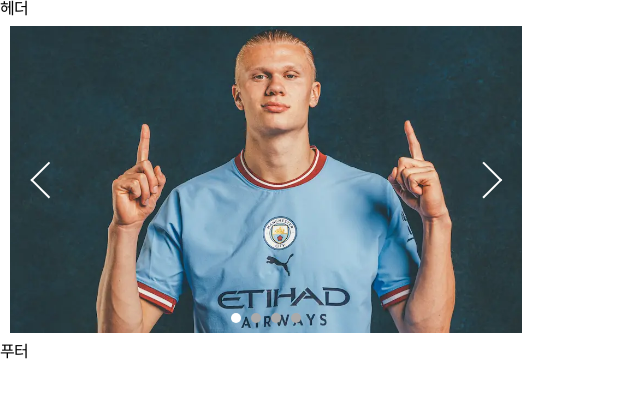
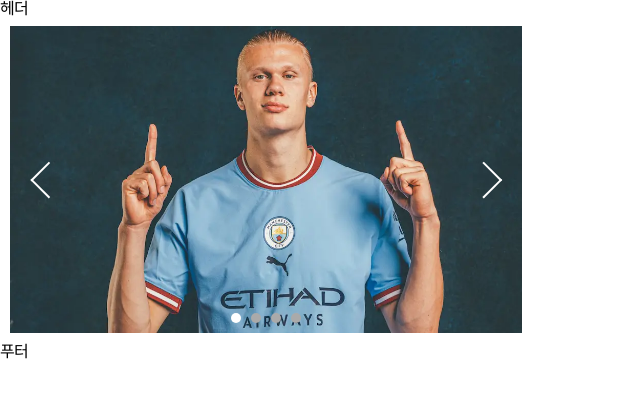
Before and after one commit to yhnb3/reusable_box, a React (Create React App) app: page / in a window 1280 px wide. Shown: the top 398 px of the page, without its empty margins (0-640 px from the left). Built offline with nearby package versions, Linux system fonts and the light colour scheme.

Commit message:
Feat: 창 크기에 따른 이미지 최적화 적용

```diff
--- /dev/null
+++ b/src/components/Carousel/CarouselIndicator/carouselIndicator.module.scss
@@ -0,0 +1,24 @@
+@use '/src/styles/contants/color';
+
+.indicatorContainer {
+  position: absolute;
+  bottom: 10px;
+  left: 50%;
+  display: flex;
+  transform: translateX(-50%);
+}
+
+.indicator {
+  width: 10px;
+  height: 10px;
+  background-color: color.$GRAYA;
+  border-radius: 50%;
+
+  + .indicator {
+    margin-left: 10px;
+  }
+
+  &.currentIndicator {
+    background-color: color.$WHITE;
+  }
+}
--- /dev/null
+++ b/src/components/Carousel/CarouselIndicator/index.tsx
@@ -0,0 +1,33 @@
+import { MouseEventHandler } from 'react'
+import cx from 'classnames'
+
+import styles from './carouselIndicator.module.scss'
+
+interface IProps {
+  onClick: MouseEventHandler<HTMLButtonElement>
+  players: string[]
+  current: () => number
+}
+
+const CarouselIndicator = ({ onClick, players, current }: IProps) => {
+  return (
+    <div className={styles.indicatorContainer}>
+      {players.map((_, idx) => {
+        const key = `carousel-indicator-${idx}`
+        return (
+          <button
+            data-number={idx + 1}
+            type='button'
+            key={key}
+            className={cx(styles.indicator, { [styles.currentIndicator]: current() === idx + 1 })}
+            onClick={onClick}
+          >
+            {' '}
+          </button>
+        )
+      })}
+    </div>
+  )
+}
+
+export default CarouselIndicator
--- a/src/components/Carousel/carousel.module.scss
+++ b/src/components/Carousel/carousel.module.scss
@@ -33,12 +33,14 @@
   transform: rotate(45deg);
 }
 
+.carouselPicutre {
+  width: 40vw;
+  height: 24vw;
+}
+
 .carouselImage {
-  width: 100%;
-  height: 100%;
-  object-position: top;
-  object-fit: cover;
-  transform: translateX(-40vw);
+  width: 40vw;
+  height: 24vw;
 }
 
 .indicatorContainer {
--- a/src/components/Carousel/index.tsx
+++ b/src/components/Carousel/index.tsx
@@ -1,5 +1,6 @@
 import { MouseEventHandler, useState } from 'react'
-import cx from 'classnames'
+
+import CarouselIndicator from './CarouselIndicator'
 import styles from './carousel.module.scss'
 
 const players = ['halland', 'debruyne', 'phoden', 'rodrigo']
@@ -7,6 +8,7 @@
 const Carousel = () => {
   const [location, setLocation] = useState(1)
   const [transition, setTransition] = useState('transform 0.5s ease-in-out')
+  const playersForImage = [players[players.length - 1], ...players, players[0]]
 
   const transform = `translate(-${100 * location}%)`
 
@@ -56,50 +58,23 @@
       <button className={styles.prevBtn} type='button' onClick={prevBtnOnClick}>
         {' '}
       </button>
-      <img
-        className={styles.carouselImage}
-        key={players[players.length - 1]}
-        src={`images/${players[players.length - 1]}_large.webp`}
-        alt={players[players.length - 1]}
-        style={{ transform: `${transform}`, transition: `${transition}` }}
-      />
-      {players.map((player) => {
+      {playersForImage.map((player, idx) => {
+        const key = `player-${idx}`
         return (
-          <img
-            className={styles.carouselImage}
-            key={player}
-            src={`images/${player}_large.webp`}
-            alt={player}
+          <picture
+            key={key}
+            className={styles.carouselPicutre}
             style={{ transform: `${transform}`, transition: `${transition}` }}
-          />
+          >
+            <source srcSet={`images/${player}_small.webp`} media='(max-width:1000px)' />
+            <img className={styles.carouselImage} src={`images/${player}_large.webp`} alt={player} />
+          </picture>
         )
       })}
-      <img
-        className={styles.carouselImage}
-        key={players[0]}
-        src={`images/${players[0]}_large.webp`}
-        alt={players[0]}
-        style={{ transform: `${transform}`, transition: `${transition}` }}
-      />
       <button className={styles.nextBtn} type='button' onClick={nextBtnOnClick}>
         {' '}
       </button>
-      <div className={styles.indicatorContainer}>
-        {players.map((_, idx) => {
-          const key = `carousel-indicator-${idx}`
-          return (
-            <button
-              data-number={idx + 1}
-              type='button'
-              key={key}
-              className={cx(styles.indicator, { [styles.currentIndicator]: current() === idx + 1 })}
-              onClick={indicatorOnClick}
-            >
-              {' '}
-            </button>
-          )
-        })}
-      </div>
+      <CarouselIndicator onClick={indicatorOnClick} players={players} current={current} />
     </div>
   )
 }
```
